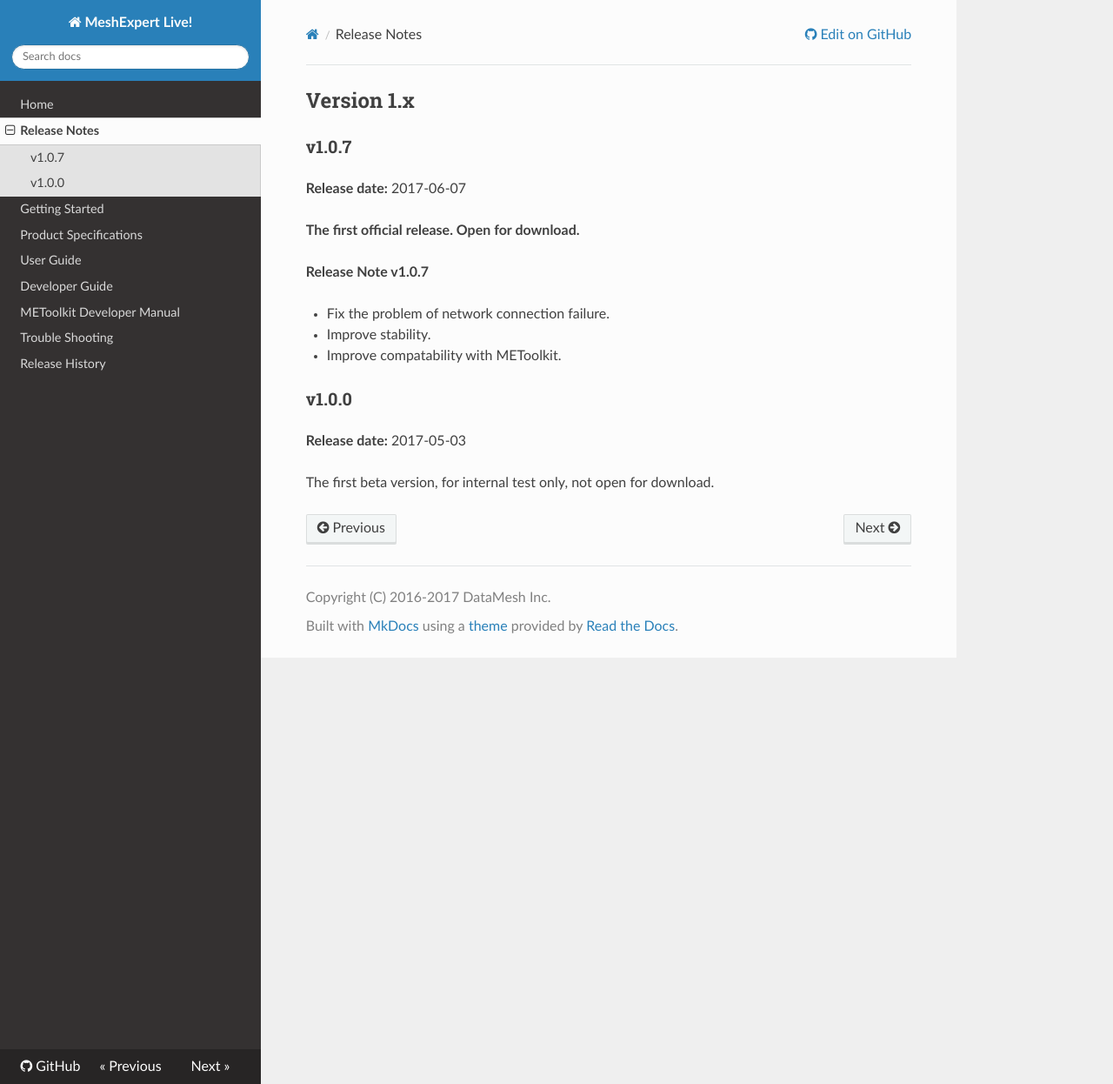
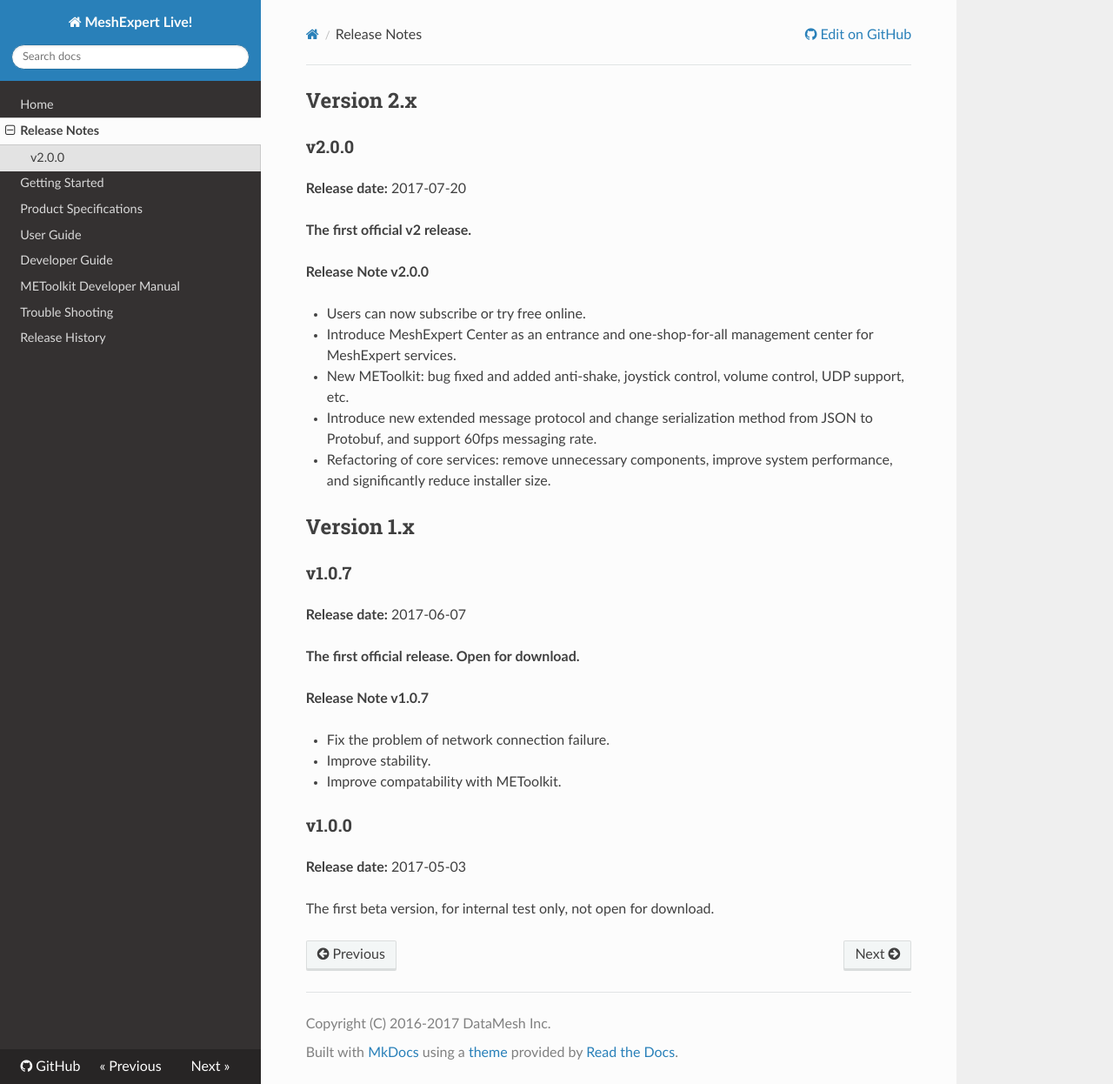
Before and after one commit to michael2008/ME-Live-Doc, an MkDocs documentation site: the page built from docs/release-notes.md, in a window 1280 px wide and 1246 px high. Shown: the whole window at 87% size. Built offline with MkDocs 1.6.1, drawn with Linux system fonts in a browser that asks for light colours; nearby versions of some CDN libraries; old or Windows-style settings are respelled for this version of MkDocs.

Commit message:
release note

```diff
--- a/docs/release-notes.md
+++ b/docs/release-notes.md
@@ -1,3 +1,18 @@
+## Version 2.x
+
+### v2.0.0
+
+**Release date:** 2017-07-20
+
+**The first official v2 release.**
+
+**Release Note v2.0.0**
+
+- Users can now subscribe or try free online.
+- Introduce MeshExpert Center as an entrance and one-shop-for-all management center for MeshExpert services.
+- New METoolkit: bug fixed and added anti-shake, joystick control, volume control, UDP support, etc.
+- Introduce new extended message protocol and change serialization method from JSON to Protobuf, and support 60fps messaging rate.
+- Refactoring of core services: remove unnecessary components, improve system performance, and significantly reduce installer size.
 
 ## Version 1.x
 
```
